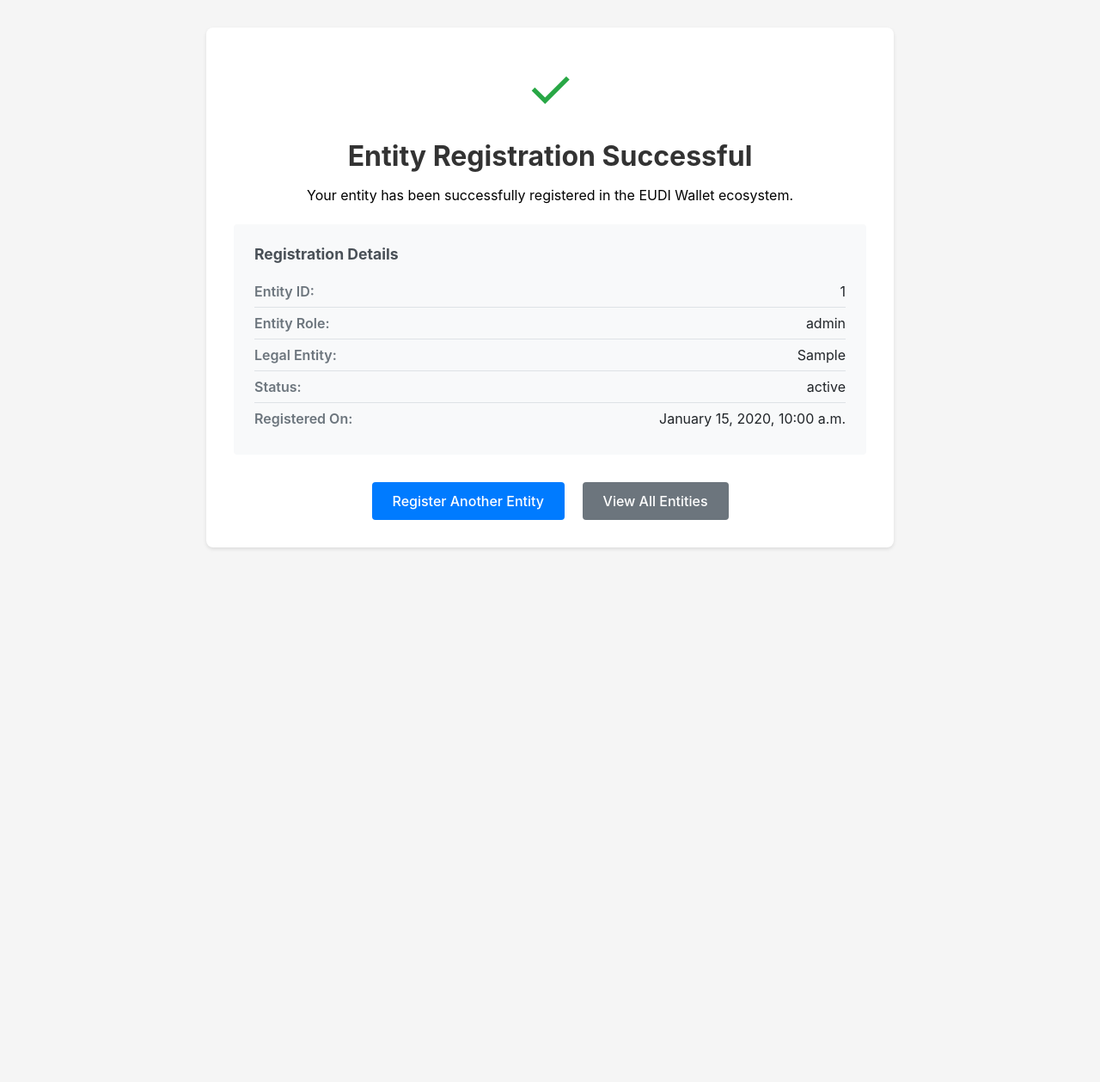
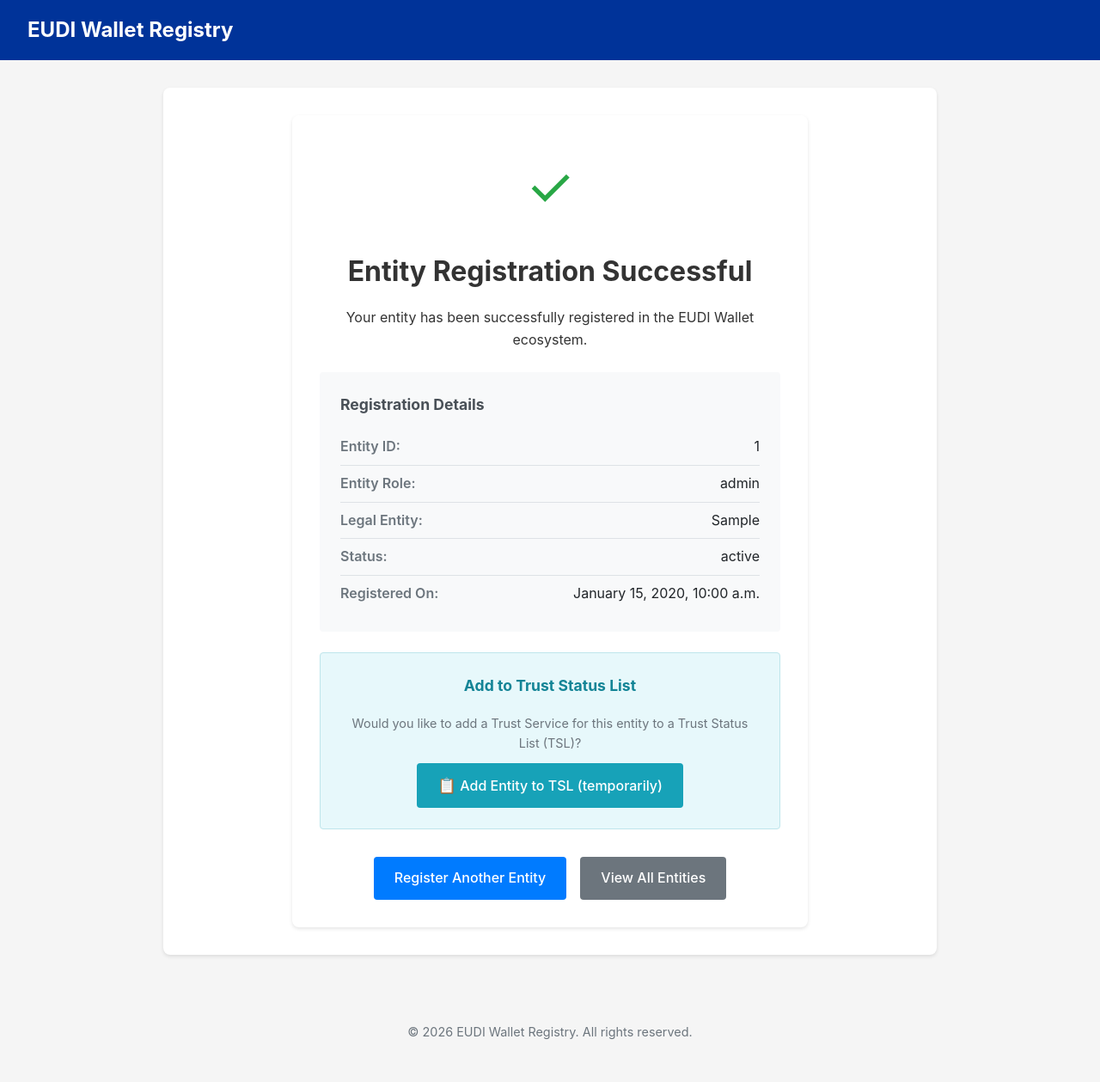
Before and after one commit to AniaAlex/ms-registry, a Django app: template rp_register/registry/templates/register_entity_success.html in a window 1280 px wide. Shown: the whole page at 86% size. Before the commit the page ends 639 px from the top, so only its background shows below. Run offline with Django 5.2, Linux system fonts and the light colour scheme; the template is opened without the code that fills it: most values are stand-ins (such as "Sample title", 1, 10 or a date in 2020).

Commit message:
Add-changes-in-entries

```diff
--- a/rp_register/registry/admin.py
+++ b/rp_register/registry/admin.py
@@ -40,11 +40,6 @@ class EntityUsesIntermediaryInline(admin.TabularInline):
     fk_name = "registered_entity"
     extra = 1
     autocomplete_fields = ["intermediary"]
-    readonly_fields = [
-        "intermediary_identifier",
-        "intermediary_trade_name",
-        "intermediary_registry_uri",
-    ]
 
 
 @admin.register(SupervisoryAuthority)
--- a/rp_register/registry/templates/register_entity_success.html
+++ b/rp_register/registry/templates/register_entity_success.html
@@ -1,23 +1,64 @@
-<!DOCTYPE html>
-<html lang="en">
-<head>
-    <meta charset="UTF-8">
-    <meta name="viewport" content="width=device-width, initial-scale=1.0">
-    <title>Registration Successful</title>
+{% extends "base.html" %}
+
+{% block title %}Registration Successful{% endblock %}
+
+{% block content %}
+<div class="container">
+    <div class="success-container">
+        <div class="success-icon">✓</div>
+        <h1>Entity Registration Successful</h1>
+        <p>Your entity has been successfully registered in the EUDI Wallet ecosystem.</p>
+
+        <div class="entity-details">
+            <h2>Registration Details</h2>
+            <div class="detail-row">
+                <span class="detail-label">Entity ID:</span>
+                <span class="detail-value">{{ entity.id }}</span>
+            </div>
+            <div class="detail-row">
+                <span class="detail-label">Entity Role:</span>
+                <span class="detail-value">{{ entity.get_entity_role_display }}</span>
+            </div>
+            <div class="detail-row">
+                <span class="detail-label">Legal Entity:</span>
+                <span class="detail-value">{{ entity.legal_entity }}</span>
+            </div>
+            <div class="detail-row">
+                <span class="detail-label">Status:</span>
+                <span class="detail-value">{{ entity.status }}</span>
+            </div>
+            <div class="detail-row">
+                <span class="detail-label">Registered On:</span>
+                <span class="detail-value">{{ entity.created_at|date:"F j, Y, g:i a" }}</span>
+            </div>
+        </div>
+
+        <div class="tsl-action">
+            <h3>Add to Trust Status List</h3>
+            <p class="tsl-hint">Would you like to add a Trust Service for this entity to a Trust Status List (TSL)?</p>
+            <a href="{% url 'tsl_generator:service-add-form' %}" class="btn btn-tsl">
+                <span class="btn-icon">📋</span> Add Entity to TSL (temporarily)
+            </a>
+        </div>
+
+        <div class="actions">
+            <a href="{% url 'registry:entity-register-form' %}" class="btn btn-primary">Register Another Entity</a>
+            <a href="{% url 'registry:entity-list-create' %}" class="btn btn-secondary">View All Entities</a>
+        </div>
+    </div>
+</div>
+{% endblock %}
+
+{% block extra_css %}
 <style>
-        body {
-            font-family: -apple-system, BlinkMacSystemFont, 'Segoe UI', Roboto, Oxygen, Ubuntu, Cantarell, sans-serif;
-            max-width: 800px;
-            margin: 0 auto;
-            padding: 2rem;
-            background-color: #f5f5f5;
-        }
     .success-container {
         background: white;
         padding: 2rem;
         border-radius: 8px;
         box-shadow: 0 2px 4px rgba(0,0,0,0.1);
         text-align: center;
+        max-width: 600px;
+        margin: 0 auto;
     }
     .success-icon {
         font-size: 4rem;
@@ -56,8 +97,45 @@
     .detail-value {
         color: #212529;
     }
+    .tsl-action {
+        background: #e7f8fb;
+        padding: 1.5rem;
+        border-radius: 4px;
+        margin: 1.5rem 0;
+        border: 1px solid #bee5eb;
+    }
+    .tsl-action h3 {
+        margin-top: 0;
+        color: #138496;
+        font-size: 1.1rem;
+    }
+    .tsl-hint {
+        color: #6c757d;
+        font-size: 0.9rem;
+        margin-bottom: 0.75rem;
+    }
+    .btn-tsl {
+        background-color: #17a2b8;
+        color: white;
+        padding: 0.75rem 1.5rem;
+        border-radius: 4px;
+        text-decoration: none;
+        display: inline-flex;
+        align-items: center;
+        gap: 0.5rem;
+    }
+    .btn-tsl:hover {
+        background-color: #138496;
+        color: white;
+    }
+    .btn-icon {
+        font-size: 1.1rem;
+    }
     .actions {
         margin-top: 2rem;
+        display: flex;
+        gap: 0.5rem;
+        justify-content: center;
     }
     .btn {
         display: inline-block;
@@ -65,7 +143,6 @@
         border-radius: 4px;
         text-decoration: none;
         font-weight: 500;
-            margin: 0 0.5rem;
     }
     .btn-primary {
         background-color: #007bff;
--- a/rp_register/rp_register/urls.py
+++ b/rp_register/rp_register/urls.py
@@ -17,7 +17,11 @@ from drf_spectacular.views import (
 urlpatterns = [
     path("admin/", admin.site.urls),
     path("api/registry/", include("registry.urls", namespace="registry")),
-    path("api/legal-entities/", include("legal_entities.urls", namespace="legal_entities")),
+    path(
+        "api/legal-entities/",
+        include("legal_entities.urls", namespace="legal_entities"),
+    ),
+    path("api/tsl/", include("tsl_generator.urls", namespace="tsl_generator")),
 ]
 
 # OpenAPI docs
```
Also changed, not shown: other parts of rp_register/registry/templates/register_entity_success.html (+1 -38 lines), rp_register/certificates/migrations/0001_initial.py, rp_register/core/migrations/0001_initial.py, rp_register/credentials/migrations/0001_initial.py, rp_register/legal_entities/migrations/0001_initial.py, rp_register/registry/migrations/0001_initial.py. Lines whose indentation alone changed are shown as unchanged.
